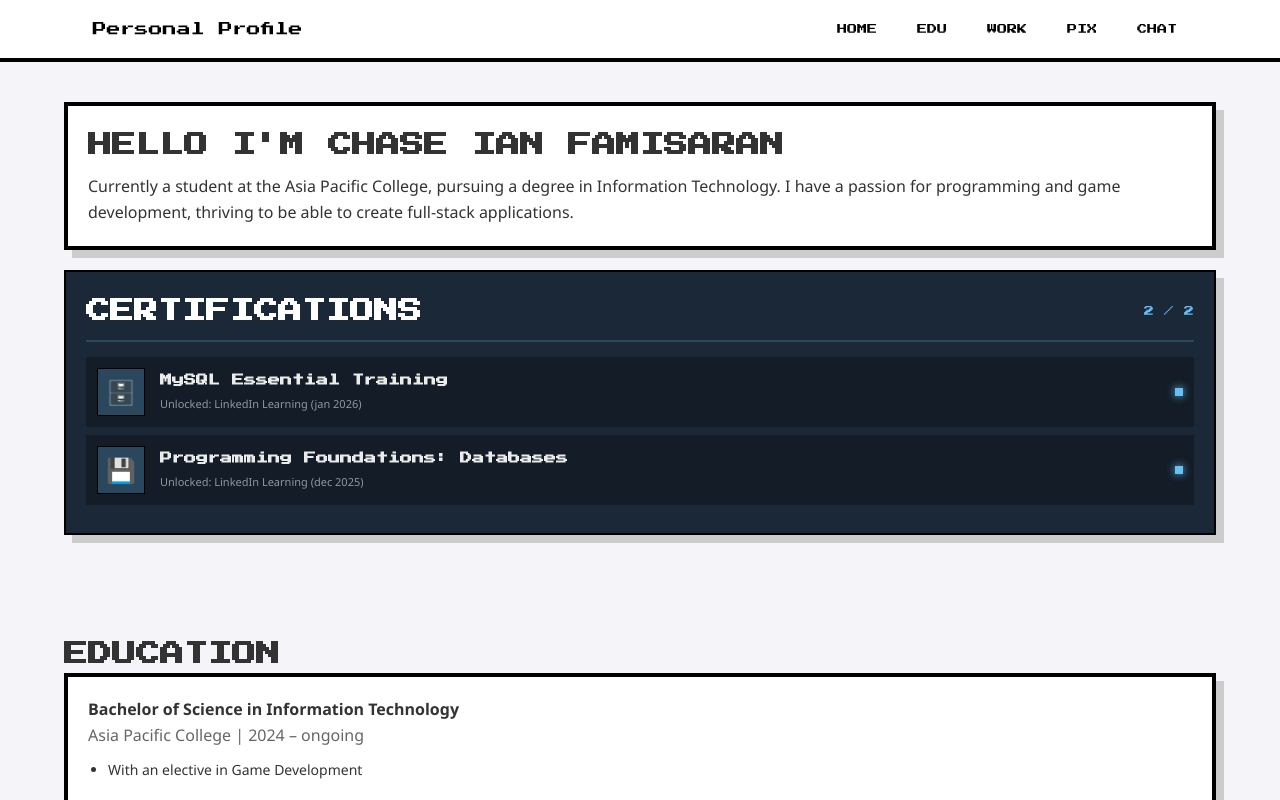
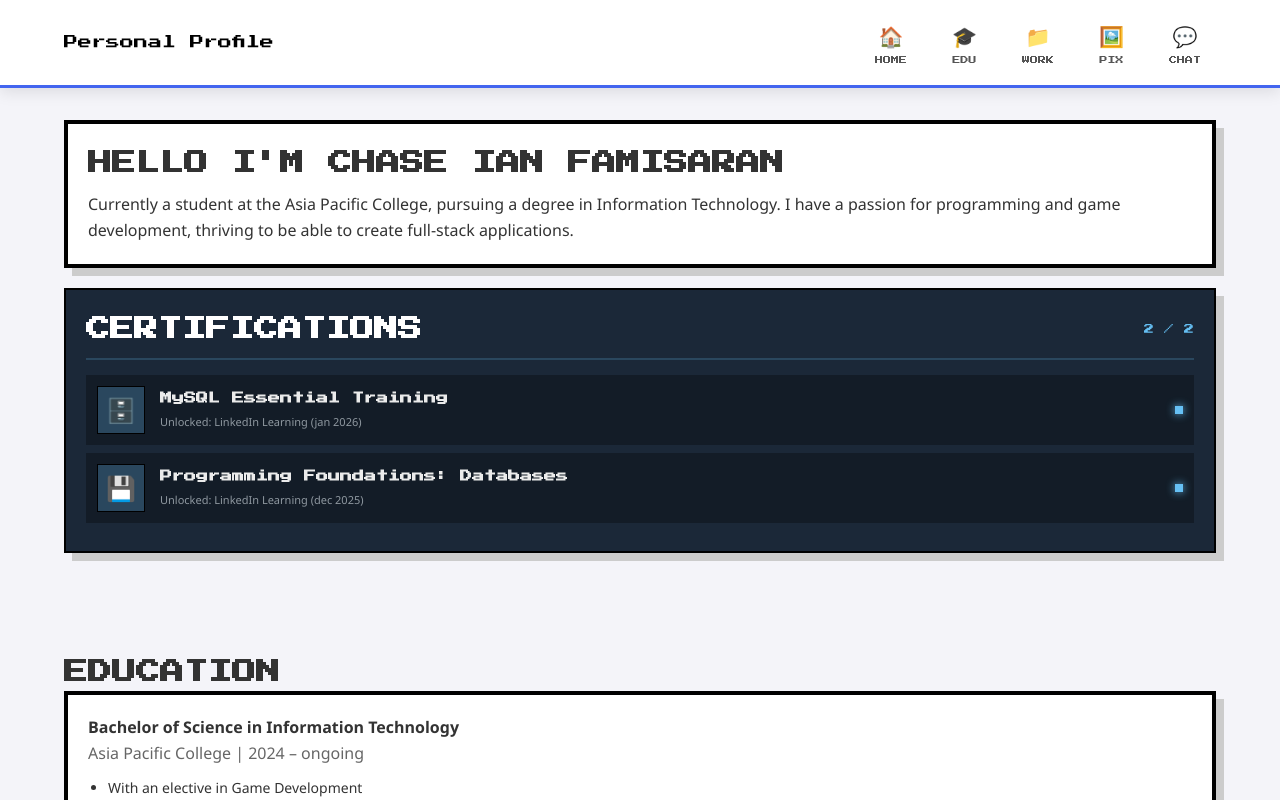
Before and after one commit to Chase-Ian/IT241-Webprog-flask, a React (Create React App) app in the folder frontend/: page / in a window 1280 px wide. Shown: the top 800 px of the page. Built offline with nearby package versions, Linux system fonts and the light colour scheme; no server answers.

Commit message:
updated navbar

```diff
--- a/frontend/src/components/Navbar.js
+++ b/frontend/src/components/Navbar.js
@@ -2,15 +2,16 @@ import React from 'react';
 
 const Navbar = () => {
   return (
-    <nav className="navbar">
+    <nav className="navbar archive-nav">
       <div className="nav-flex container">
         <div className="logo">Personal Profile</div>
+
         <ul className="nav-links">
-          <li><a href="#home">HOME</a></li>
-          <li><a href="#education">EDU</a></li>
-          <li><a href="#projects">WORK</a></li>
-          <li><a href="#gallery">PIX</a></li>
-          <li><a href="#guestbook">CHAT</a></li>
+          <li><a href="#home"><span className="nav-icon">🏠</span>HOME</a></li>
+          <li><a href="#education"><span className="nav-icon">🎓</span>EDU</a></li>
+          <li><a href="#projects"><span className="nav-icon">📁</span>WORK</a></li>
+          <li><a href="#gallery"><span className="nav-icon">🖼️</span>PIX</a></li>
+          <li><a href="#guestbook"><span className="nav-icon">💬</span>CHAT</a></li>
         </ul>
       </div>
     </nav>
--- a/frontend/src/css/style.css
+++ b/frontend/src/css/style.css
@@ -1,6 +1,6 @@
 html {
   scroll-behavior: smooth;
-  scroll-padding-top: 100px; /* This prevents the navbar from covering your titles */
+  scroll-padding-top: 90px; /* Adjust so section titles aren't hidden */
 }
 
 * {
@@ -20,6 +20,7 @@ body {
   line-height: 1.6;
   color: #333;
   background-color: #f4f4f9;
+  padding-top: 80px;
 }
 
 section {
@@ -64,16 +65,25 @@ h1, h2, .nav-links a {
   text-transform: uppercase;
 }
 
-.navbar {
-  position: sticky;
+
+.archive-nav {
+  position: fixed; /* Pins it to the viewport */
   top: 0;
-  background-color: #ffffff;
-  border-bottom: 4px solid #000; /* Thick "Pixel" border */
-  padding: 1rem 2rem;
-  z-index: 1000;
+  left: 0;
+  width: 100%; /* Ensures it covers the full width */
+  background-color: rgba(255, 255, 255, 0.95);
+  backdrop-filter: blur(8px); /* Slightly stronger blur for that premium UI feel */
+  border-bottom: 3px solid #4365ef;
+  padding: 0.5rem 0; /* Padding inside the nav */
+  z-index: 1000; /* Keeps it above all other content */
+  box-shadow: 0 4px 15px rgba(0, 0, 0, 0.1);
 }
 
-.nav-flex {
+/* Ensure the logo and links still align within your container width */
+.archive-nav .nav-flex {
+  width: 90%;
+  max-width: 1200px;
+  margin: 0 auto;
   display: flex;
   justify-content: space-between;
   align-items: center;
@@ -82,32 +92,63 @@ h1, h2, .nav-links a {
 .nav-links {
   list-style: none;
   display: flex;
-  gap: 20px;
+  gap: 15px; /* Spacing between the menu items */
+  margin-left: auto; /* Pushes the entire list to the right */
 }
 
 .nav-links a {
   text-decoration: none;
-  color: #000;
-  font-size: 10px;
-  /* Only transition the colors, not the box-shadow */
-  transition: background-color 0.1s, color 0.1s;
-  padding: 5px 10px;
-  display: inline-block; /* Helps with consistent hitboxes */
+  color: #555;
+  font-family: 'Press Start 2P', cursive;
+  font-size: 8px;
+  display: flex;
+  flex-direction: column; /* Icon over Text */
+  align-items: center;
+  padding: 10px 15px;
+  position: relative; /* For the blue bar effect */
+  transition: all 0.2s ease;
 }
 
-.nav-links a:hover {
-  background-color: #000;
-  color: #fff;
-  /* Keep the shadow, but because we removed it from 'transition',
-     it will appear and disappear instantly without ghosting */
-  box-shadow: 4px 4px 0px #888;
+.nav-icon {
+  font-size: 20px;
+  margin-bottom: 4px;
+  transition: transform 0.2s ease;
 }
 
-/* Responsive Navbar for Mobile */
+/* --- The Blue Archive Selection Effect --- */
+.nav-links a:hover {
+  color: #4365ef;
+}
+
+.nav-links a:hover .nav-icon {
+  transform: translateY(-3px); /* Subtle bounce up */
+}
+
+/* The blue bar that appears at the bottom on hover */
+.nav-links a::after {
+  content: '';
+  position: absolute;
+  bottom: -3px; /* Sits right on the border */
+  width: 0;
+  height: 4px;
+  background: #4365ef;
+  transition: width 0.2s ease;
+}
+
+.nav-links a:hover::after {
+  width: 100%;
+}
+
+/* Mobile: Stack them when space is tight */
 @media (max-width: 768px) {
   .nav-flex {
     flex-direction: column;
-    gap: 15px;
+    padding: 15px 0;
+  }
+  .nav-links {
+    margin-left: 0;
+    margin-top: 10px;
+    gap: 5px;
   }
 }
 
```
